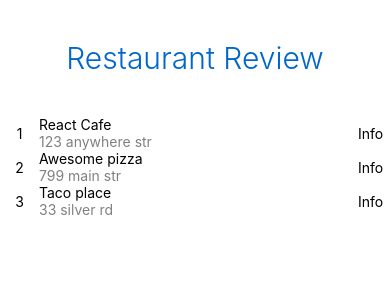
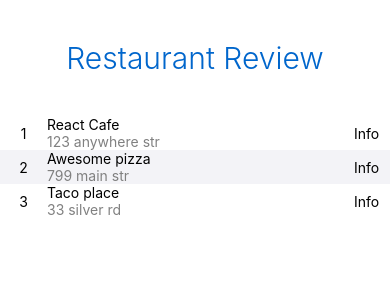
Before and after one commit to wadeem/react-native-restaurant-review, a React Native app: screen / in a window 390 px wide. Shown: the top 300 px of the page. Built offline with nearby package versions, Linux system fonts and the light colour scheme.

Commit message:
styling further improved

```diff
--- a/App.js
+++ b/App.js
@@ -1,5 +1,6 @@
 import React from 'react';
-import {Text, View} from 'react-native';
+import {StyleSheet, Text, View} from 'react-native';
+import headerStyle from './header-style.js';
 
 const restaurants = [
     {name: 'React Cafe', address: '123 anywhere str'},
@@ -13,10 +14,14 @@ class App extends React.Component {
     render() {
 
         return <View style={{flex: 1}}>
-            <Text style={styles.header}>Restaurant Review</Text>
+            <Text style={headerStyle.header}>Restaurant Review</Text>
 
             {restaurants.map((place, index) =>
-                <View key={place.name} style={styles.row}>
+
+                <View key={place.name} style={
+                    [styles.row, {backgroundColor: index % 2 === 0 ? 'white' : '#f3f3f7'}]
+                }>
+
                     <View style={styles.edges}>
                         <Text>{index + 1}</Text>
                     </View>
@@ -38,14 +43,9 @@ class App extends React.Component {
 
 export default App;
 
-const styles = {
-
-    header: {
-        padding: 40, fontSize: 30,
-        color: '#0066cc', fontWeight: '300', textAlign: 'center',
-    },
+const styles = StyleSheet.create({
     row: {flexDirection: 'row'},
-    edges: {flex: 1, justifyContent: 'center', alignItems: 'center'},
+    edges: {flex: 1, justifyContent: 'center', alignItems: 'center', padding: 5},
     nameAddress: {flex: 8, flexDirection: 'column'},
     address: {color: 'grey'},
-};
+});
--- /dev/null
+++ b/header-style.js
@@ -0,0 +1,13 @@
+import {StyleSheet} from 'react-native';
+
+const headerStyle = StyleSheet.create({
+    header: {
+        padding: 40,
+        fontSize: 30,
+        color: '#0066cc',
+        fontWeight: '300',
+        textAlign: 'center',
+    },
+});
+
+export default headerStyle;
```
